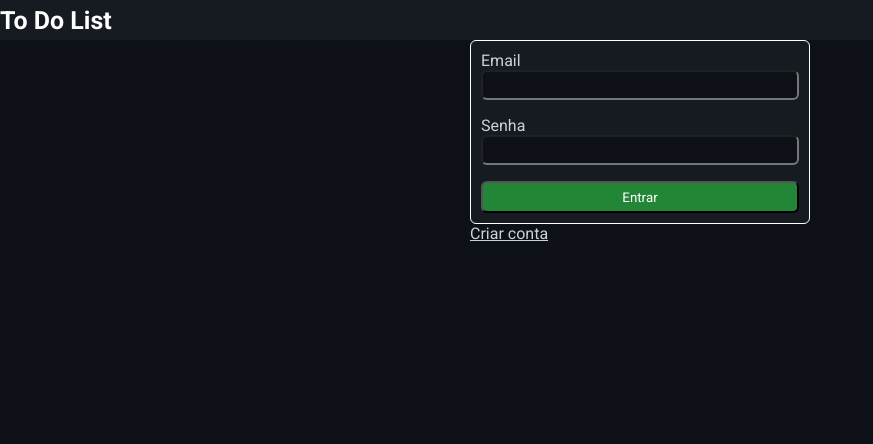
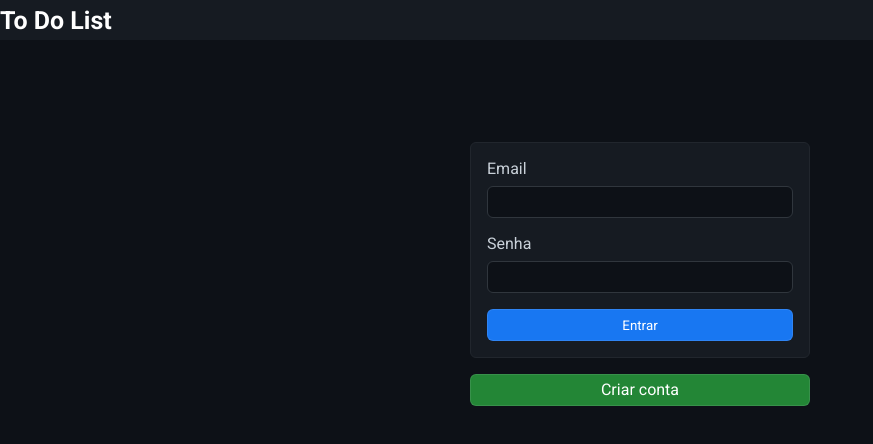
Before and after one commit to alansouza1/to-do-list-react, a React (Create React App) app: page / in a window 1280 px wide. Shown: the top 444 px of the page, without its empty margins (0-873 px from the left). Built offline with nearby package versions, Linux system fonts and the light colour scheme.

Commit message:
feat: Adiciona estilos para a página de Login

```diff
--- a/src/routes/Login.jsx
+++ b/src/routes/Login.jsx
@@ -32,7 +32,7 @@ export default function Login() {
           />
           <button type="button" className="login-button">Entrar</button>
         </form>
-        <Link to="signup">Criar conta</Link>
+        <Link className="register-button" to="signup">Criar conta</Link>
       </div>
     </>
   );
--- a/src/styles/index.css
+++ b/src/styles/index.css
@@ -10,21 +10,54 @@
   font-family: 'Roboto', sans-serif;
 }
 
+main {
+  margin: 8% auto;
+}
+
 form {
   display: flex;
   flex-direction: column;
   background-color: #161b22;
-  border: 1px solid white;
+  border: 1px solid #21262d;
   border-radius: 6px;
-  padding: 10px;
+  padding: 16px;
 }
 
 label {
   background-color: inherit;
+  margin-bottom: 8px;
 }
 
 .form-input {
-  height: 30px;
+  height: 32px;
   margin-bottom: 16px;
+  border: 1px solid #30363d;
   border-radius: 6px;
+  padding: 5px 12px;
 }
+
+.login-button {
+  width: 100%;
+  height: 32px;
+  background-color: #1877f2;
+  border: 1px solid rgba(240,246,252,0.1);;
+  border-radius: 6px;
+  color: #fff;
+  padding: 5px 16px;
+  text-align: center;
+}
+
+.register-button {
+  width: 100%;
+  height: 32px;
+  display: block;
+  margin-top: 16px;
+  padding: 5px 16px;
+  text-align: center;
+
+  background-color: #238636;
+  color: #fff;
+  border: 1px solid rgba(240,246,252,0.1);
+  border-radius: 6px;
+  text-decoration: none;
+}
--- a/src/styles/pages/Login.css
+++ b/src/styles/pages/Login.css
@@ -3,11 +3,3 @@
   height: 340px;
   margin: auto;
 }
-
-.login-button {
-  height: 32px;
-  background-color: #238636;
-  border-radius: 6px;
-  color: #fff;
-  padding: 5px 16px;
-}
```
